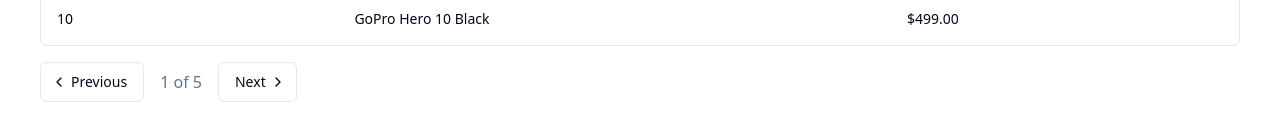
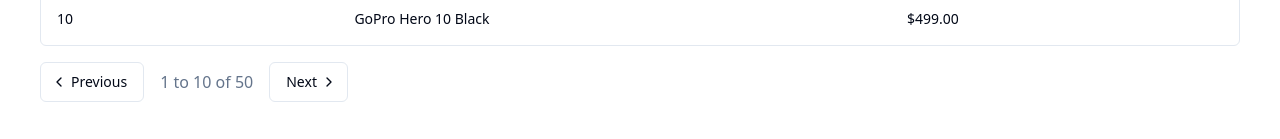
Before and after one commit to enzomazocorodrigues/mini-crm, a React (Vite) app: page / in a window 1280 px wide. Shown: the part 742-881 px from the top of the page. Built offline with nearby package versions, Linux system fonts and the light colour scheme.

Commit message:
fix: show rows info instead of page info

```diff
--- a/src/components/ui/DataTable.jsx
+++ b/src/components/ui/DataTable.jsx
@@ -27,6 +27,16 @@
   PaginationItem
 } from "./Pagination"
 
+function paginationInfo(table) {
+  const rowsPerPage = table.getState().pagination.pageSize
+  const numberOfPages = table.getPageCount()
+  const pageIndex = table.getState().pagination.pageIndex
+  const startRow = (pageIndex * rowsPerPage) + 1
+  const endRow = (pageIndex + 1) * rowsPerPage
+  const totalRows = rowsPerPage * numberOfPages
+
+  return { startRow, endRow, totalRows }
+}
 
 export function DataTable({
   columns,
@@ -44,6 +54,8 @@
       sorting,
     },
   })
+
+  const { startRow, endRow, totalRows } = paginationInfo(table)
 
   return (
     <div className="flex flex-col gap-4">
@@ -99,9 +111,7 @@
             />
           </PaginationItem>
           <span className="text-slate-500">
-            {table.getState().pagination.pageIndex + 1}
-            {" "}of{" "}
-            {table.getPageCount()}
+            {startRow} to {endRow} of {totalRows}
           </span>
           <PaginationItem>
             <PaginationNext
```
